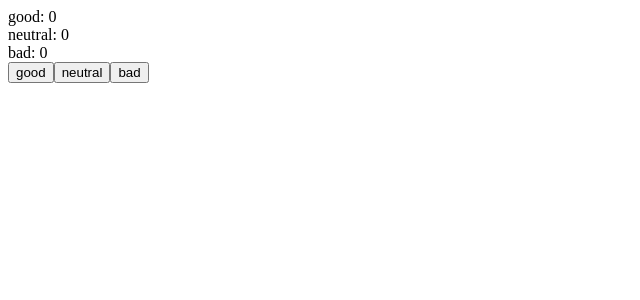
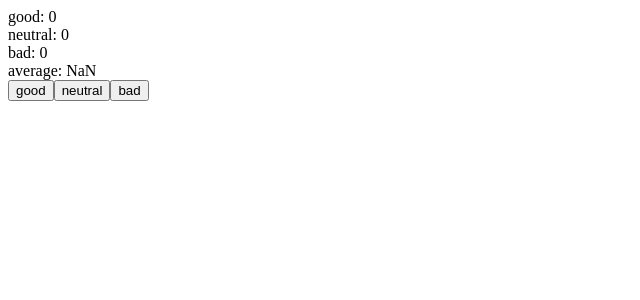
Before and after one commit to zoeszhen/full_stack_web_development, a React (Create React App) app in the folder Part1/Part1-unicafe/: page / in a window 1280 px wide. Shown: the top 300 px of the page, without its empty margins (0-640 px from the left). Built offline with nearby package versions, Linux system fonts and the light colour scheme.

Commit message:
average among the whole rate

```diff
--- a/Part1/Part1-unicafe/src/components/feedback.js
+++ b/Part1/Part1-unicafe/src/components/feedback.js
@@ -9,11 +9,14 @@ export const Feedback = () => {
 
     }
 
+    const { good, neutral, bad } = feedback;
+
     return (
         <div>
-            <div>good: {feedback.good}</div>
-            <div>neutral: {feedback.neutral}</div>
-            <div>bad: {feedback.bad}</div>
+            <div>good: {good}</div>
+            <div>neutral: {neutral}</div>
+            <div>bad: {bad}</div>
+            <div>average: {good + bad * -1 / (good + neutral + bad)}</div>
             <div>
                 <button onClick={() => update("good")}>good</button>
                 <button onClick={() => update("neutral")}>neutral</button>
```
